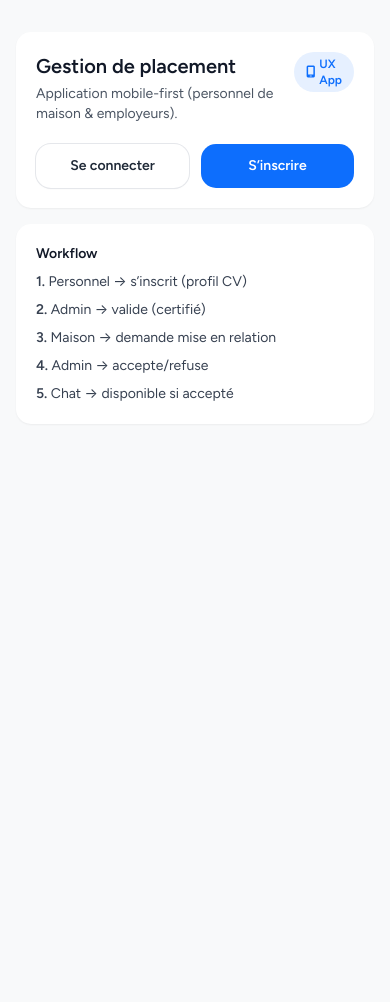
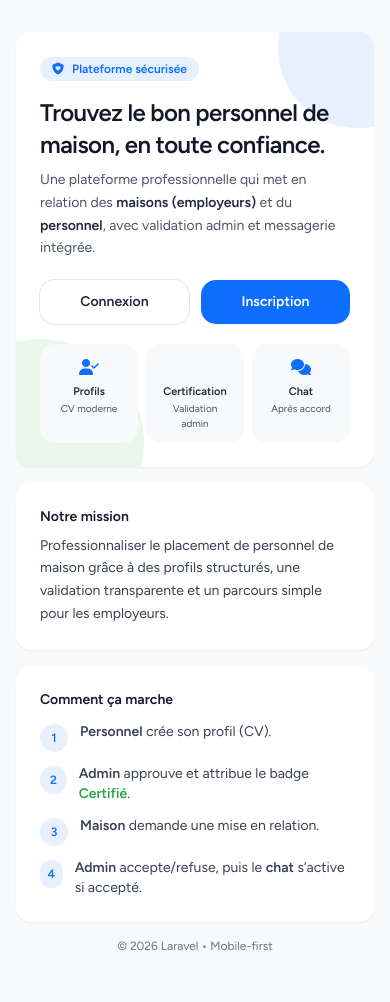
Before and after one commit to MANTECH99/plateforme_web, a Laravel app: page / in a window 390 px wide. Before the commit the page ends 401 px from the top, so only its background shows below. Run offline with Laravel 12, Linux system fonts and the light colour scheme; style sheets or scripts are compiled from the project's sources.

Commit message:
feat(ui): polish mobile header (logout) and mission-driven home page
Co-authored-by: Abdoul Ahad Gueye <abdoulahadgueye1999@gmail.com>

```diff
--- a/resources/views/welcome.blade.php
+++ b/resources/views/welcome.blade.php
@@ -13,20 +13,28 @@
 </head>
 <body class="bg-[#f8f9fa] font-sans antialiased">
     <div class="mx-auto min-h-screen max-w-md px-4 py-8">
-        <div class="rounded-[15px] bg-white p-5 shadow-sm">
-            <div class="flex items-start justify-between gap-3">
-                <div>
-                    <h1 class="text-xl font-semibold text-gray-900">Gestion de placement</h1>
-                    <p class="mt-1 text-sm text-gray-600">Application mobile-first (personnel de maison & employeurs).</p>
+        <div class="relative overflow-hidden rounded-[15px] bg-white p-6 shadow-sm">
+            <div class="absolute -right-16 -top-16 h-40 w-40 rounded-full bg-[#0d6efd]/10"></div>
+            <div class="absolute -left-20 -bottom-20 h-52 w-52 rounded-full bg-[#28a745]/10"></div>
+
+            <div class="relative">
+                <div class="inline-flex items-center gap-2 rounded-full bg-[#0d6efd]/10 px-3 py-1 text-xs font-semibold text-[#0d6efd]">
+                    <i class="fa-solid fa-shield-heart"></i>
+                    Plateforme sécurisée
                 </div>
-                <span class="inline-flex items-center rounded-full bg-[#0d6efd]/10 px-3 py-1 text-xs font-semibold text-[#0d6efd]">
-                    <i class="fa-solid fa-mobile-screen mr-1"></i> UX App
-                </span>
-            </div>
+
+                <h1 class="mt-4 text-2xl font-extrabold tracking-tight text-gray-900">
+                    Trouvez le bon personnel de maison, en toute confiance.
+                </h1>
+                <p class="mt-2 text-sm leading-relaxed text-gray-600">
+                    Une plateforme professionnelle qui met en relation des <span class="font-semibold text-gray-800">maisons (employeurs)</span>
+                    et du <span class="font-semibold text-gray-800">personnel</span>, avec validation admin et messagerie intégrée.
+                </p>
 
                 <div class="mt-5 grid grid-cols-2 gap-3">
                     @auth
-                    <a href="{{ route('dashboard') }}" class="rounded-[15px] bg-[#0d6efd] px-4 py-3 text-center text-sm font-semibold text-white hover:bg-[#0b5ed7]">
+                        <a href="{{ route('dashboard') }}"
+                           class="rounded-[15px] bg-[#0d6efd] px-4 py-3 text-center text-sm font-semibold text-white shadow-sm hover:bg-[#0b5ed7]">
                             Accéder
                         </a>
                         <form method="POST" action="{{ route('logout') }}">
@@ -36,25 +44,77 @@
                             </button>
                         </form>
                     @else
-                    <a href="{{ route('login') }}" class="rounded-[15px] bg-white px-4 py-3 text-center text-sm font-semibold text-gray-800 shadow-sm ring-1 ring-gray-200 hover:bg-gray-50">
-                        Se connecter
+                        <a href="{{ route('login') }}"
+                           class="rounded-[15px] bg-white px-4 py-3 text-center text-sm font-semibold text-gray-800 shadow-sm ring-1 ring-gray-200 hover:bg-gray-50">
+                            Connexion
                         </a>
-                    <a href="{{ route('register') }}" class="rounded-[15px] bg-[#0d6efd] px-4 py-3 text-center text-sm font-semibold text-white hover:bg-[#0b5ed7]">
-                        S’inscrire
+                        <a href="{{ route('register') }}"
+                           class="rounded-[15px] bg-[#0d6efd] px-4 py-3 text-center text-sm font-semibold text-white shadow-sm hover:bg-[#0b5ed7]">
+                            Inscription
                         </a>
                     @endauth
                 </div>
+
+                <div class="mt-5 grid grid-cols-3 gap-2 text-center">
+                    <div class="rounded-[15px] bg-[#f8f9fa] p-3">
+                        <div class="text-[#0d6efd]"><i class="fa-solid fa-user-check"></i></div>
+                        <div class="mt-1 text-[11px] font-semibold text-gray-800">Profils</div>
+                        <div class="text-[10px] text-gray-600">CV moderne</div>
+                    </div>
+                    <div class="rounded-[15px] bg-[#f8f9fa] p-3">
+                        <div class="text-[#28a745]"><i class="fa-solid fa-badge-check"></i></div>
+                        <div class="mt-1 text-[11px] font-semibold text-gray-800">Certification</div>
+                        <div class="text-[10px] text-gray-600">Validation admin</div>
+                    </div>
+                    <div class="rounded-[15px] bg-[#f8f9fa] p-3">
+                        <div class="text-[#0d6efd]"><i class="fa-solid fa-comments"></i></div>
+                        <div class="mt-1 text-[11px] font-semibold text-gray-800">Chat</div>
+                        <div class="text-[10px] text-gray-600">Après accord</div>
+                    </div>
+                </div>
+            </div>
         </div>
 
-        <div class="mt-4 rounded-[15px] bg-white p-5 shadow-sm">
-            <h2 class="text-sm font-semibold text-gray-900">Workflow</h2>
-            <ol class="mt-2 space-y-2 text-sm text-gray-700">
-                <li><span class="font-semibold">1.</span> Personnel → s’inscrit (profil CV)</li>
-                <li><span class="font-semibold">2.</span> Admin → valide (certifié)</li>
-                <li><span class="font-semibold">3.</span> Maison → demande mise en relation</li>
-                <li><span class="font-semibold">4.</span> Admin → accepte/refuse</li>
-                <li><span class="font-semibold">5.</span> Chat → disponible si accepté</li>
+        <div class="mt-4 rounded-[15px] bg-white p-6 shadow-sm">
+            <h2 class="text-sm font-semibold text-gray-900">Notre mission</h2>
+            <p class="mt-2 text-sm leading-relaxed text-gray-700">
+                Professionnaliser le placement de personnel de maison grâce à des profils structurés, une validation transparente
+                et un parcours simple pour les employeurs.
+            </p>
+        </div>
+
+        <div class="mt-4 rounded-[15px] bg-white p-6 shadow-sm">
+            <h2 class="text-sm font-semibold text-gray-900">Comment ça marche</h2>
+            <ol class="mt-3 space-y-3">
+                <li class="flex gap-3">
+                    <div class="mt-0.5 inline-flex h-7 w-7 items-center justify-center rounded-full bg-[#0d6efd]/10 text-xs font-bold text-[#0d6efd]">1</div>
+                    <div class="text-sm text-gray-700">
+                        <span class="font-semibold">Personnel</span> crée son profil (CV).
+                    </div>
+                </li>
+                <li class="flex gap-3">
+                    <div class="mt-0.5 inline-flex h-7 w-7 items-center justify-center rounded-full bg-[#0d6efd]/10 text-xs font-bold text-[#0d6efd]">2</div>
+                    <div class="text-sm text-gray-700">
+                        <span class="font-semibold">Admin</span> approuve et attribue le badge <span class="font-semibold text-[#28a745]">Certifié</span>.
+                    </div>
+                </li>
+                <li class="flex gap-3">
+                    <div class="mt-0.5 inline-flex h-7 w-7 items-center justify-center rounded-full bg-[#0d6efd]/10 text-xs font-bold text-[#0d6efd]">3</div>
+                    <div class="text-sm text-gray-700">
+                        <span class="font-semibold">Maison</span> demande une mise en relation.
+                    </div>
+                </li>
+                <li class="flex gap-3">
+                    <div class="mt-0.5 inline-flex h-7 w-7 items-center justify-center rounded-full bg-[#0d6efd]/10 text-xs font-bold text-[#0d6efd]">4</div>
+                    <div class="text-sm text-gray-700">
+                        <span class="font-semibold">Admin</span> accepte/refuse, puis le <span class="font-semibold">chat</span> s’active si accepté.
+                    </div>
+                </li>
             </ol>
+        </div>
+
+        <div class="mt-4 pb-4 text-center text-xs text-gray-500">
+            © {{ date('Y') }} {{ config('app.name', 'Gestion Placement') }} • Mobile-first
         </div>
     </div>
 </body>
```
Also changed, not shown: resources/views/components/mobile-header.blade.php (added, +60 -0 lines), resources/views/layouts/app.blade.php (+2 -11 lines). Lines whose indentation alone changed are shown as unchanged.
